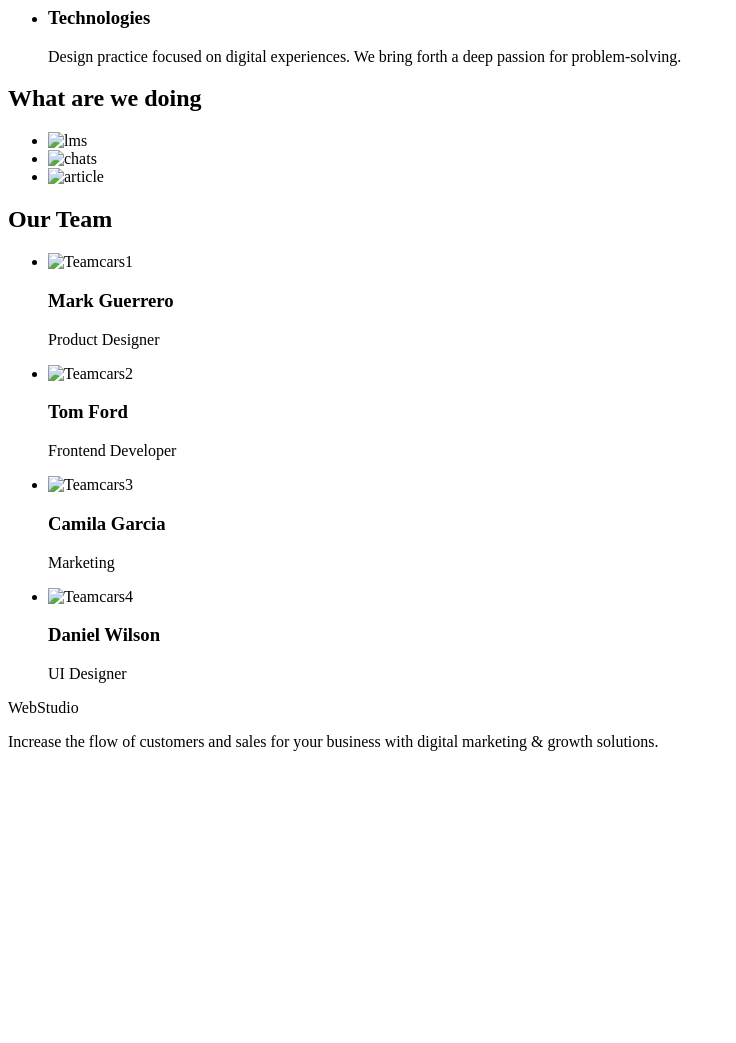
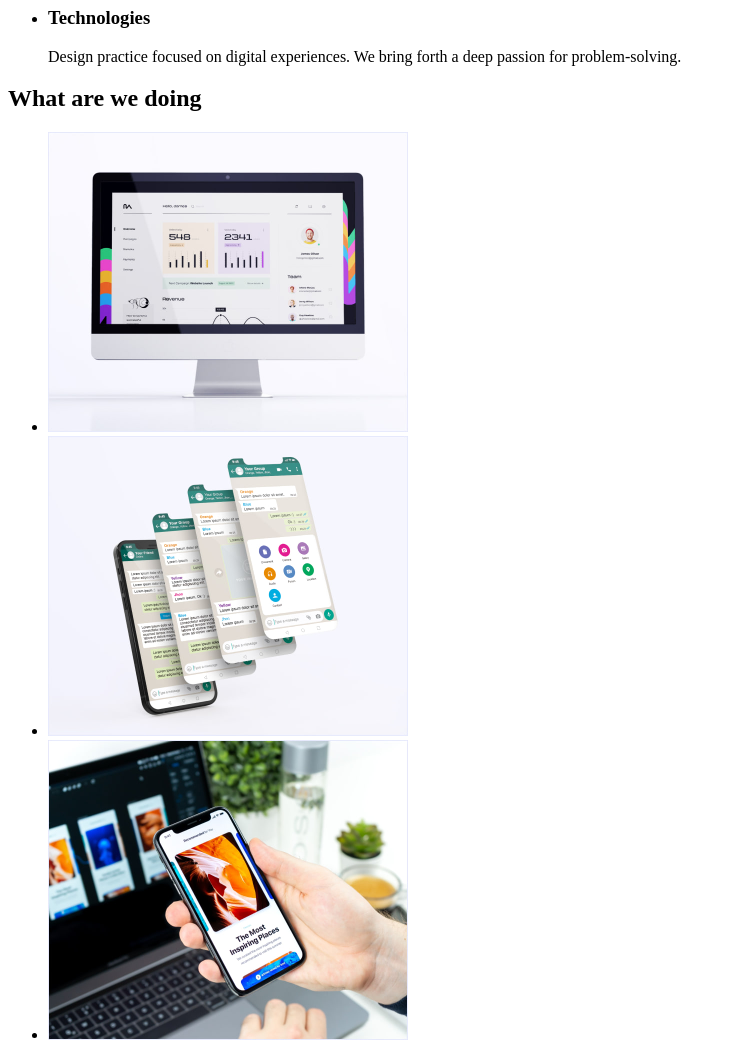
Before and after one commit to Akloskol/goit-markup-hw-01, a plain HTML site: page index.html in a window 1280 px wide. Shown: the part 480-1523 px from the top of the page, without its empty margins (0-736 px from the left). Before the commit the page ends 1247 px from the top, so only its background shows below. Drawn offline with Linux system fonts and the light colour scheme.

Commit message:
Update index.html

```diff
--- a/index.html
+++ b/index.html
@@ -71,9 +71,9 @@
 
             <h2>What are we doing</h2>
             <ul>
-                <li><img src="/imagesRhino1.jpg" alt="lms" width="360"></li>
-                <li><img src="" alt="chats" width="360"></li>
-                <li><img src="" alt="article" width="360"></li>
+                <li><img src="/images/Rhino1.jpg" alt="lms" width="360"></li>
+                <li><img src="/images/terrex2.jpg" alt="chats" width="360"></li>
+                <li><img src="/images/terrex3.jpg" alt="article" width="360"></li>
             </ul>
         </section>
 
@@ -82,25 +82,25 @@
             <h2>Our Team</h2>
                 <ul>
                     <li>
-                        <img src="" alt="Teamcars1" width="264">
+                        <img src="/images/terrex4.jpg" alt="Teamcars1" width="264">
                         <h3>Mark Guerrero</h3>
                         <p>Product Designer</p>
                     </li>
 
                     <li>
-                        <img src="" alt="Teamcars2" width="264">
+                        <img src="/images/dinosaur5.jpg" alt="Teamcars2" width="264">
                         <h3>Tom Ford</h3>
                         <p>Frontend Developer</p>
                     </li>
 
                     <li>
-                        <img src="" alt="Teamcars3" width="264">
+                        <img src="/images/dinosaur6.jpg" alt="Teamcars3" width="264">
                         <h3>Camila Garcia</h3>
                         <p>Marketing</p>
                     </li>
 
                     <li>
-                        <img src="" alt="Teamcars4" width="264">
+                        <img src="/images/dinosaur7.jpg" alt="Teamcars4" width="264">
                         <h3>Daniel Wilson</h3>
                         <p>UI Designer</p>
                     </li>
```
